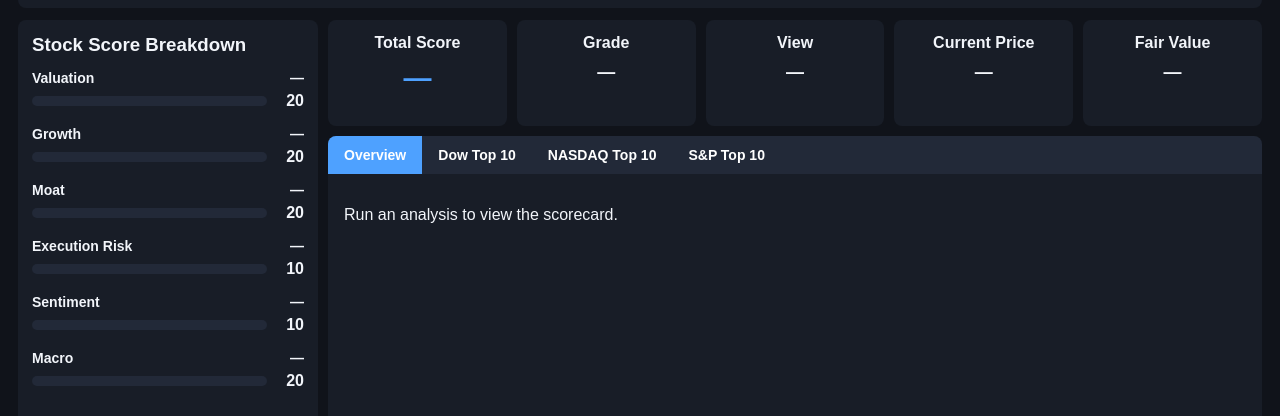
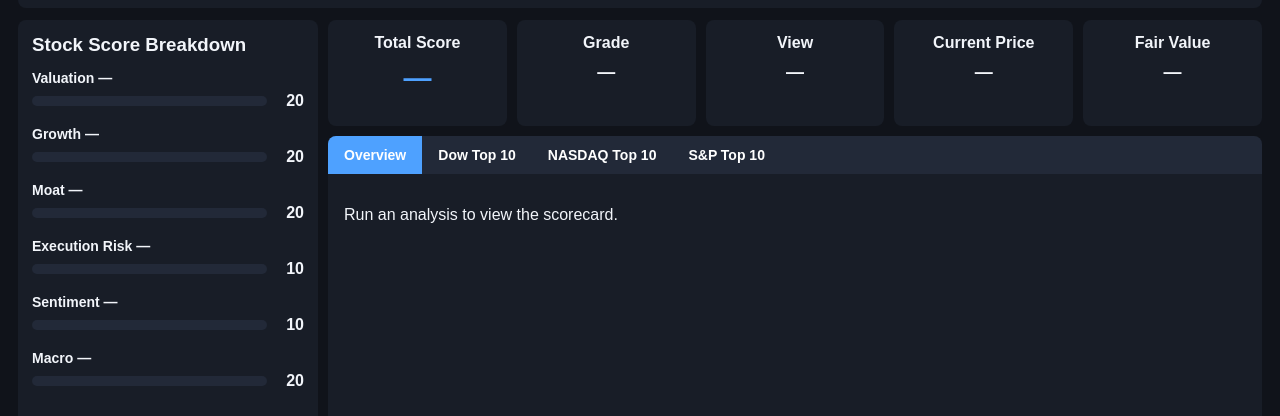
Before and after one commit to rc6751/StockAnalyzer, a Next.js app: page /scorecard in a window 1280 px wide. Shown: the part 137-553 px from the top of the page. Built offline with nearby package versions, Linux system fonts and the light colour scheme.

Commit message:
Add files via upload

```diff
--- a/app/scorecard/page.js
+++ b/app/scorecard/page.js
@@ -160,7 +160,7 @@ export default function ScorecardPage(){
     <header style={{padding:"16px 18px 8px",display:"flex",alignItems:"baseline",gap:16,flexWrap:"wrap"}}><h1 style={{margin:0,fontSize:30}}>Stock Analyzer</h1><span style={{color:COLORS.muted}}>Investment scorecard</span><Link href="/" style={{marginLeft:"auto",display:"inline-flex",alignItems:"center",justifyContent:"center",minWidth:112,padding:"12px 22px",background:"#FFFFFF",color:"#000000",fontSize:17,fontWeight:800,textDecoration:"none",borderRadius:8,boxShadow:"0 4px 12px rgba(0,0,0,.22)"}}>Home</Link></header>
     <section style={{margin:"8px 18px",padding:14,background:COLORS.panel,borderRadius:8,display:"flex",alignItems:"center",gap:10,flexWrap:"wrap"}}><strong>Ticker</strong><input value={ticker} onChange={e=>setTicker(e.target.value)} onKeyDown={e=>e.key==="Enter"&&run()} style={{width:130,padding:"9px 10px",fontSize:18,fontWeight:700,background:COLORS.panel2,color:COLORS.text,border:"1px solid #354055",borderRadius:5}}/><button onClick={()=>run()} disabled={loading} style={{...buttonStyle,background:COLORS.accent}}>{loading?"Analyzing…":"Analyze"}</button><span style={{marginLeft:"auto",fontWeight:700}}>{status}</span><button onClick={exportReport} style={buttonStyle}>Export Report</button></section>
     <div style={{display:"grid",gridTemplateColumns:"minmax(260px,300px) minmax(0,1fr)",gap:10,padding:"4px 18px 18px"}}>
-      <aside style={{background:COLORS.panel,padding:14,borderRadius:8}}><h3 style={{margin:"0 0 14px"}}>Stock Score Breakdown</h3>{CAPS&&Object.entries(CAPS).map(([name,max])=>{const categoryScore=result?.categories.find(c=>c.name===name)?.score??0;const pct=Math.max(0,Math.min(100,(categoryScore/max)*100));return <div key={name} style={{marginBottom:16}}><div style={{display:"grid",gridTemplateColumns:"minmax(105px,1fr) auto",gap:10,alignItems:"center",marginBottom:6,fontWeight:700,fontSize:14}}><span>{name}</span><span>{result?categoryScore.toFixed(1):"—"}</span></div><div style={{display:"grid",gridTemplateColumns:"minmax(0,1fr) 28px",gap:9,alignItems:"center"}}><div role="progressbar" aria-label={`${name} score`} aria-valuemin="0" aria-valuemax={max} aria-valuenow={result?categoryScore:0} style={{height:10,background:COLORS.panel2,borderRadius:20,overflow:"hidden"}}><div style={{height:"100%",width:`${result?pct:0}%`,background:COLORS.accent,borderRadius:20}}/></div><span style={{fontWeight:800,textAlign:"right"}}>{max}</span></div></div>})}</aside>
+      <aside style={{background:COLORS.panel,padding:14,borderRadius:8}}><h3 style={{margin:"0 0 14px"}}>Stock Score Breakdown</h3>{CAPS&&Object.entries(CAPS).map(([name,max])=>{const categoryScore=result?.categories.find(c=>c.name===name)?.score??0;const pct=Math.max(0,Math.min(100,(categoryScore/max)*100));return <div key={name} style={{marginBottom:16}}><div style={{display:"grid",gridTemplateColumns:"minmax(105px,1fr) auto",gap:10,alignItems:"center",marginBottom:6,fontWeight:700,fontSize:14}}><span>{name} {result?categoryScore.toFixed(1):"—"}</span><span></span></div><div style={{display:"grid",gridTemplateColumns:"minmax(0,1fr) 28px",gap:9,alignItems:"center"}}><div role="progressbar" aria-label={`${name} score`} aria-valuemin="0" aria-valuemax={max} aria-valuenow={result?categoryScore:0} style={{height:10,background:COLORS.panel2,borderRadius:20,overflow:"hidden"}}><div style={{height:"100%",width:`${result?pct:0}%`,background:COLORS.accent,borderRadius:20}}/></div><span style={{fontWeight:800,textAlign:"right"}}>{max}</span></div></div>})}</aside>
       <section style={{minWidth:0}}><div style={{display:"grid",gridTemplateColumns:"repeat(5,minmax(120px,1fr))",gap:10,marginBottom:10}}>{[["Total Score",result?`${result.total.toFixed(1)}/100`:"—"],["Grade",result?.grade||"—"],["View",result?.recommendation||"—"],["Current Price",data?money(data.current_price):"—"],["Fair Value",result?money(result.fairValue):"—"]].map(([title,value],i)=><div key={title} style={{background:COLORS.panel,padding:14,textAlign:"center",borderRadius:8,minHeight:78}}><div style={{fontWeight:700}}>{title}</div><div style={{fontSize:i===0?28:18,fontWeight:800,color:i===0?COLORS.accent:COLORS.text,marginTop:10}}>{value}</div></div>)}</div>
       <div style={{display:"flex",background:COLORS.panel2,borderRadius:"8px 8px 0 0",overflowX:"auto"}}>{mainTabs.map(t=><button key={t} onClick={()=>setTab(t)} style={{...buttonStyle,borderRadius:0,background:tab===t?COLORS.accent:COLORS.panel2,padding:"11px 16px",whiteSpace:"nowrap"}}>{t}</button>)}</div>
       <div style={{background:COLORS.panel,minHeight:480,padding:16,borderRadius:"0 0 8px 8px",overflow:"auto"}}>{marketForTab[tab]?<TopTen market={marketForTab[tab]} rows={rankings[marketForTab[tab]]||[]} status={scanStatus[marketForTab[tab]]} progress={scanProgress[marketForTab[tab]]} updated={scanUpdated[marketForTab[tab]]} onScan={scanMarket} onStop={stopScan} onOpen={run}/>:!result?<p>Run an analysis to view the scorecard.</p>:tab==="Overview"?<Overview data={data} result={result}/>:tab==="Score Breakdown"?<Breakdown result={result}/>:<pre style={{whiteSpace:"pre-wrap",fontFamily:"Courier New",fontSize:13}}>{JSON.stringify(data,null,2)}</pre>}</div></section>
```
